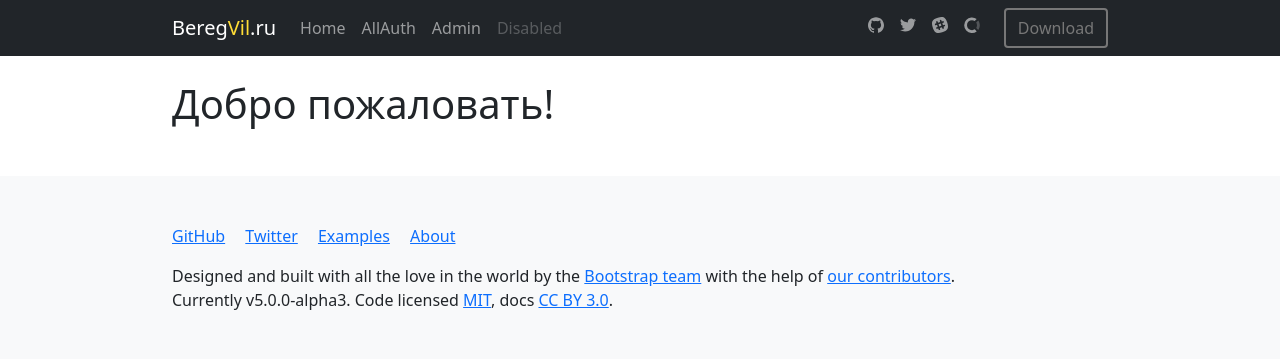
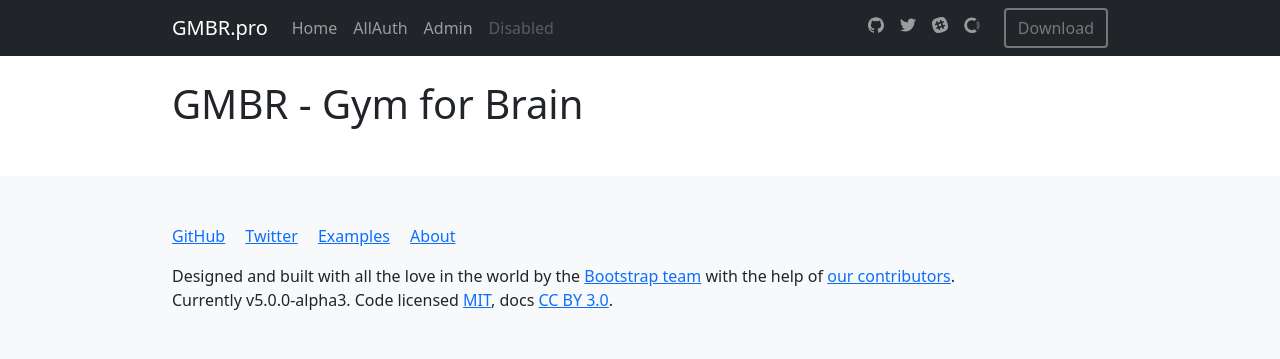
Before and after one commit to langitru/gmbr_pro, a Django app: page / in a window 1280 px wide. Shown: the top 359 px of the page. Run offline with Django 3.2, Linux system fonts and the light colour scheme.

Commit message:
v.0.0.5: Readme.md

```diff
--- a/app/main/templates/main/base.html
+++ b/app/main/templates/main/base.html
@@ -1,17 +1,18 @@
+<!DOCTYPE html>
 {% load static %}
-<!DOCTYPE html>
 <html lang="ru">
 <head>
     <meta charset="UTF-8">
     <meta name="viewport" content="width=device-width, initial-scale=1.0">
     <title>Document</title>
+    <link rel="shortcut icon" href="{% static 'main/favicon.png' %}">
     <link href="https://cdn.jsdelivr.net/npm/bootstrap@5.0.0-alpha3/dist/css/bootstrap.min.css" rel="stylesheet" integrity="sha384-CuOF+2SnTUfTwSZjCXf01h7uYhfOBuxIhGKPbfEJ3+FqH/s6cIFN9bGr1HmAg4fQ" crossorigin="anonymous">
     <link rel="stylesheet" href="{% static 'main/css/style.css' %}">
 </head>
 <body>
     <header class="navbar navbar-expand-lg navbar-dark fixed-top bg-dark">
         <nav class="container-xxl flex-wrap flex-md-nowrap">
-          <a class="navbar-brand" href="{% url 'home' %}">Bereg<span class="logo_style">Vil</span>.ru</a>
+          <a class="navbar-brand" href="{% url 'home' %}">GMBR<span class="logo_style"></span>.pro</a>
           <button class="navbar-toggler" type="button" data-toggle="collapse" data-target="#navbarCollapse" aria-controls="navbarCollapse" aria-expanded="false" aria-label="Toggle navigation">
             <span class="navbar-toggler-icon"></span>
           </button>
--- a/app/main/templates/main/home.html
+++ b/app/main/templates/main/home.html
@@ -2,5 +2,5 @@
 
 
 {% block body %}
-<h1>Добро пожаловать!</h1>
+<h1>GMBR - Gym for Brain</h1>
 {% endblock %}
```
Also changed, not shown: Readme.md, app/main/static/main/favicon.png (added).
